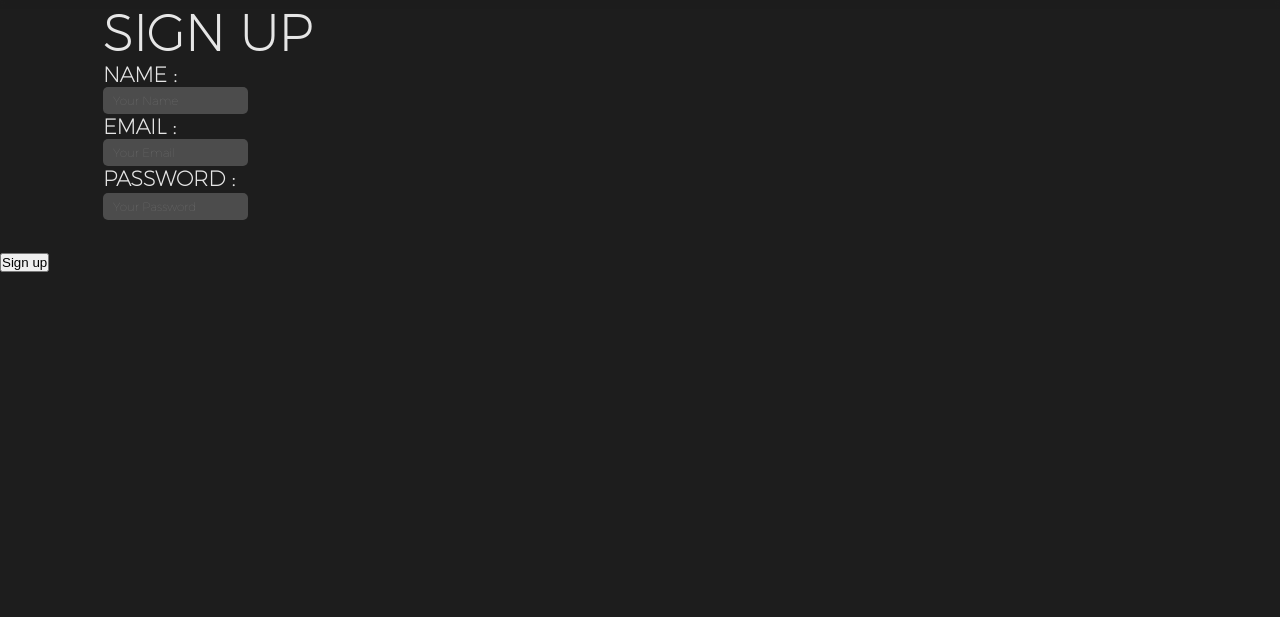
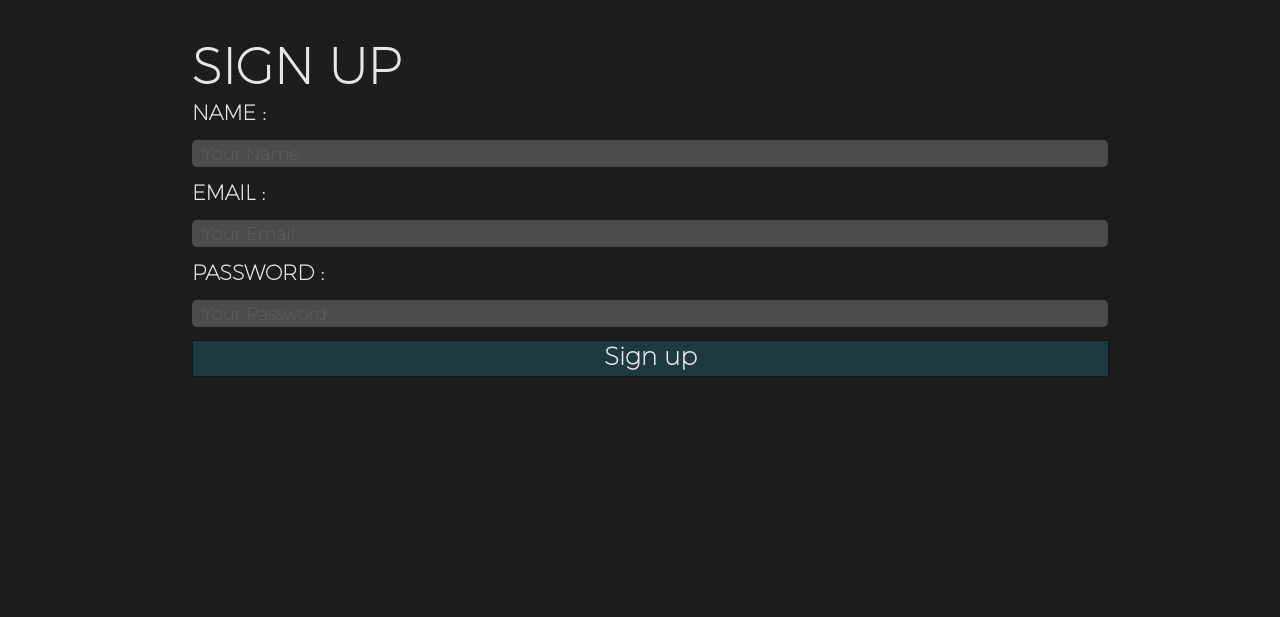
Before and after one commit to mvng/coinvault, a PHP site: page /signup.html in a window 1280 px wide. Shown: the part 60-677 px from the top of the page. Run offline with PHP 8.4, Linux system fonts and the light colour scheme.

Commit message:
Sign up page is pretty much done. I still need to add fb and google login

```diff
--- a/css/style.css
+++ b/css/style.css
@@ -847,3 +847,67 @@ select {
     visibility: hidden; } }
 
 /*# sourceMappingURL=style.css.map */
+
+/* * * * * * * * * * * * * * * *
+ *                             *
+ *           SIGN IN           *
+ *                             *
+ * * * * * * * * * * * * * * * */
+ #signup-text {
+  font-size: 50px;
+  position: absolute;
+  top: 12%;
+  left: 15%;
+ }
+
+#name-text {
+  position:absolute;
+  top: 20%;
+  left: 15%;
+}
+
+.name-input {
+  font-size: 18px;
+  position: absolute;
+  top: 25%;
+  left: 15%;
+  width: 70%
+}
+
+#email-text {
+  position:absolute;
+  top: 30%;
+  left: 15%;
+}
+
+.email-input {
+  font-size: 18px;
+  position: absolute;
+  top: 35%;
+  left: 15%;
+  width: 70%
+}
+
+#password-text {
+  position:absolute;
+  top: 40%;
+  left: 15%;
+}
+
+.password-input {
+  font-size: 18px;
+  position: absolute;
+  top: 45%;
+  left: 15%;
+  width: 70%
+}
+
+.signup-button {
+  font-size: 25px;
+  position:absolute;
+  text-align: center;
+  top: 50%;
+  left: 15%;
+  width: 71.5%;
+  height: 35px;
+}
--- a/js/main.js
+++ b/js/main.js
@@ -1,5 +1,4 @@
 function loadTopNav() {
->>>>>>> ee899a8694d67dc6858f83360edabb68768623ae
 	document.write("    <nav>");
 	document.write("        <svg class=\"icon-spinner2\">");
 	document.write("            <symbol id=\"icon-spinner2\" viewBox=\"0 0 1024 1024\">");
--- a/src/signup.html
+++ b/src/signup.html
@@ -16,7 +16,6 @@
     <script>
         Parse.initialize("uuMKgtd7piSYYS1OIicbKekLesPHKKerHp21X3Zk", "J10xkBbtYfn4EPD9TQzp0BNJI7sQ2UXmJqY0Dkgu");
     </script>
-
     <script src="../js/jquery-1.11.2.min.js"></script>
     <script src="../js/velocity.min.js"></script>
     <script language="JavaScript" src="../js/mainlogin.js"></script>
@@ -34,15 +33,17 @@
     </header>
 
     <section class="main-section">
-        <h1 style="font-size:50px;">SIGN UP</h1>
-        <h2>NAME :</h2>
-        <input type="text" placeholder="Your Name" id="user">
-        <h2>EMAIL :</h2>
-        <input type="text" placeholder="Your Email" id="email">
-        <h2>PASSWORD :<h2>
-        <input type="password" placeholder="Your Password" id="password">
+        <h1 id="signup-text">SIGN UP</h1>
+        <h2 id="name-text">NAME :</h2>
+        <input type="text" placeholder="Your Name" id="user" class="name-input">
+        <h2 id="email-text">EMAIL :</h2>
+        <input type="text" placeholder="Your Email" id="email" class="email-input">
+        <h2 id="password-text">PASSWORD :<h2>
+        <input type="password" placeholder="Your Password" id="password" class="password-input">
     </section>
-    <button class="sign-up-button" onclick="signup()">Sign up</button>
+    <div align="center">
+        <a onclick="register()"><span id="sign-up-button" class="signup-button">Sign up</span></a>
+    </div>
 
     <script type="text/javascript">
         loadFooter();
```
